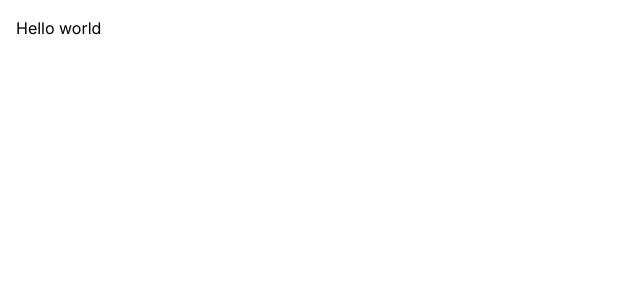
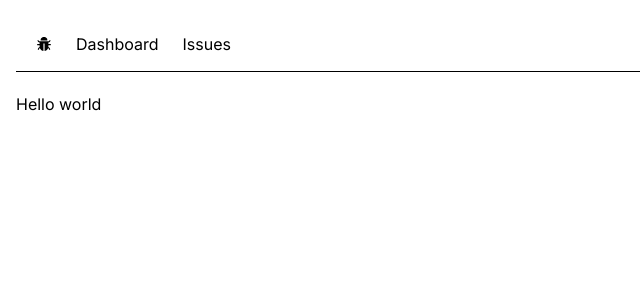
Before and after one commit to salahrachidi/issue-tracker-app, a Next.js app: page / in a window 1280 px wide. Shown: the top 300 px of the page, without its empty margins (0-640 px from the left). Built offline with nearby package versions, Linux system fonts and the light colour scheme.

Commit message:
navbar built using react icons and generating link using JS array

```diff
--- /dev/null
+++ b/app/NavBar.tsx
@@ -0,0 +1,22 @@
+import Link from 'next/link'
+import React from 'react'
+import { AiFillBug } from 'react-icons/ai'
+const NavBar = () => {
+	const links = [
+		{label: 'Dashboard', href: '/'},
+		{label: 'Issues', href: '/issues'},
+	]
+  return (
+	<nav className='flex space-x-6 border-b mb-5 px-5 h-14 items-center'>
+		<Link href="/"><AiFillBug/></Link>
+		<ul className='flex space-x-6'>
+			{links.map(link =>
+				<Link key={link.href} className='text-zink-500 hover:text-indigo-800 transition-colors' href={link.href}>
+					{link.label}</Link>)}
+
+		</ul>
+	</nav>
+  )
+}
+
+export default NavBar
--- a/app/layout.tsx
+++ b/app/layout.tsx
@@ -1,6 +1,7 @@
 import './globals.css'
 import type { Metadata } from 'next'
 import { Inter } from 'next/font/google'
+import NavBar from './NavBar'
 
 const inter = Inter({ subsets: ['latin'] })
 
@@ -16,7 +17,10 @@
 }) {
   return (
     <html lang="en">
-      <body className={inter.className}>{children}</body>
+      <body className={inter.className}>
+      <NavBar/>
+      <main>{children}</main>
+      </body>
     </html>
   )
 }
--- a/package.json
+++ b/package.json
@@ -17,6 +17,7 @@
     "next": "16.0.0",
     "react": "19.2.0",
     "react-dom": "19.2.0",
+    "react-icons": "^4.11.0",
     "typescript": "5.9.3"
   },
   "devDependencies": {
```
Also changed, not shown: 1 other file (tests, documents, lock files or other folders).
